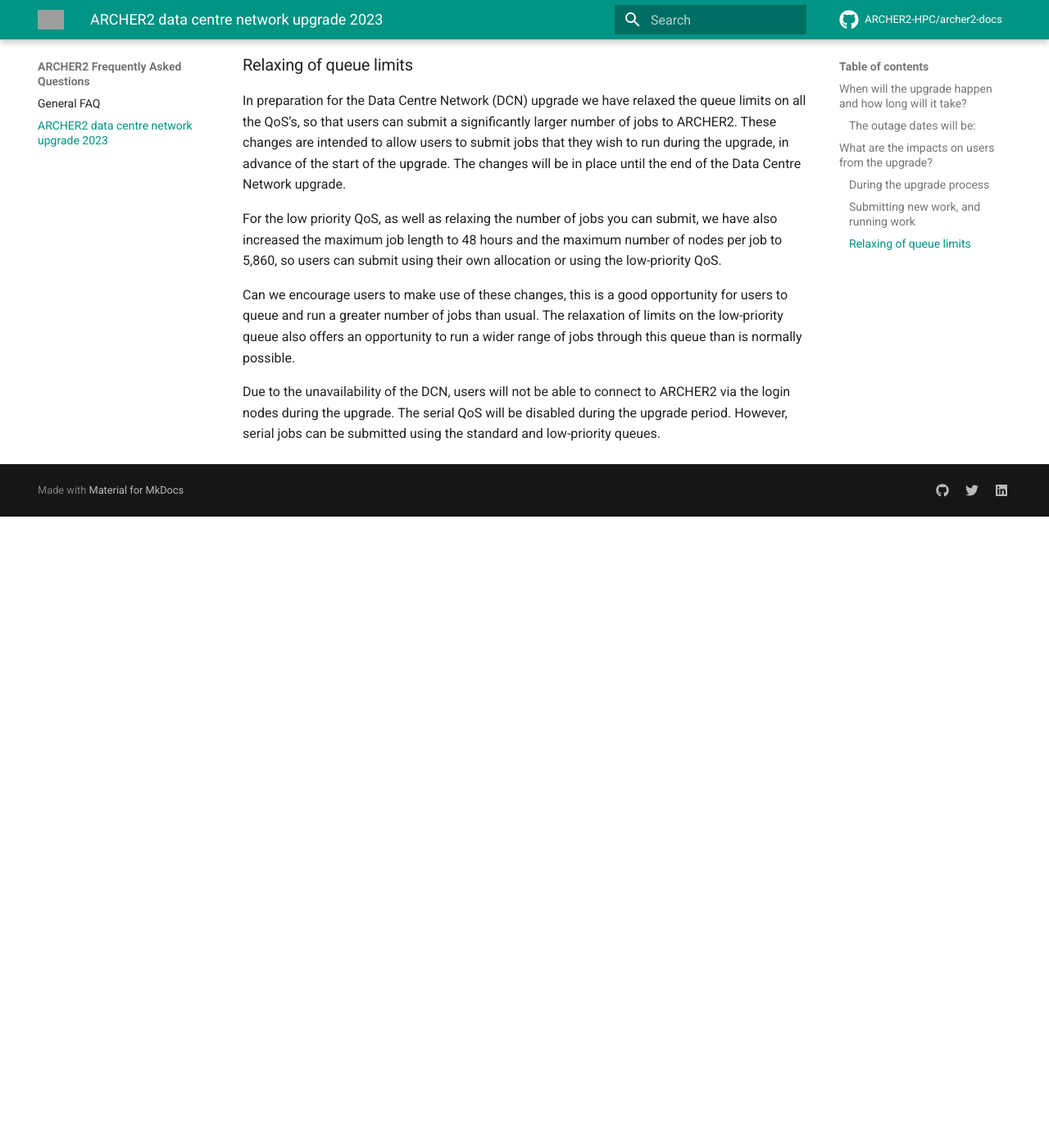
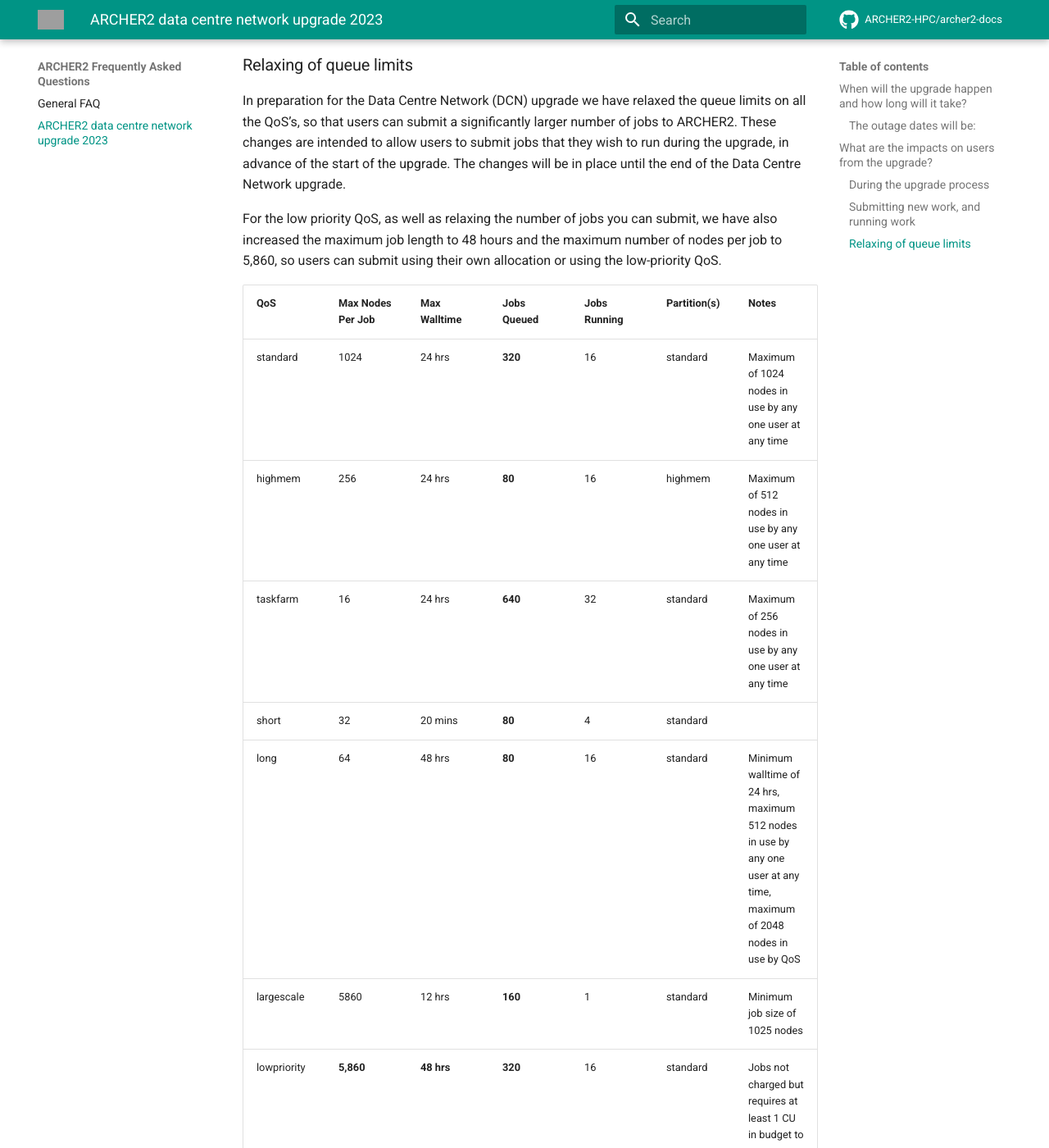
Before and after one commit to ARCHER2-HPC/archer2-docs, an MkDocs documentation site: the page built from docs/faq/network-upgrade-2023.md, in a window 1280 px wide and 1400 px high, scrolled down 1197 px. Shown: the whole window at 82% size. Built offline with MkDocs 1.6.1 and Material for MkDocs 9.7.7, drawn with Linux system fonts in a browser that asks for light colours; comment, search, counter and statistics services are not loaded; before the commit the page ends 1827 px from its top, so only the background shows below that; some of the changed text lies outside the part shown; grey boxes are pictures that could not be loaded.

Commit message:
Add relaxed QoS table

```diff
--- a/docs/faq/network-upgrade-2023.md
+++ b/docs/faq/network-upgrade-2023.md
@@ -43,6 +43,19 @@
 
 For the low priority QoS, as well as relaxing the number of jobs you can submit, we have also increased the maximum job length to 48 hours and the maximum number of nodes per job to 5,860, so users can submit using their own allocation or using the low-priority QoS.
 
+| QoS        | Max Nodes Per Job | Max Walltime | Jobs Queued | Jobs Running | Partition(s) | Notes |
+| ---------- | ----------------- | ------------ | ----------- | ------------ | ------------ | ------|
+| standard   | 1024               | 24 hrs       |  **320**          | 16           | standard     | Maximum of 1024 nodes in use by any one user at any time |
+| highmem   | 256               | 24 hrs       |  **80**          | 16           | highmem     | Maximum of 512 nodes in use by any one user at any time |
+| taskfarm   | 16               | 24 hrs       |  **640**          | 32           | standard     | Maximum of 256 nodes in use by any one user at any time |
+| short      | 32                 | 20 mins      |  **80**           | 4            | standard     | |
+| long       | 64                | 48 hrs       | **80**          | 16           | standard     | Minimum walltime of 24 hrs, maximum 512 nodes in use by any one user at any time, maximum of 2048 nodes in use by QoS |
+| largescale | 5860               | 12 hrs        |**160**           | 1            | standard     | Minimum job size of 1025 nodes |
+| lowpriority |  **5,860**               |   **48 hrs**       | **320**           | 16            | standard     | Jobs not charged but requires at least 1 CU in budget to use. |
+| serial | **disabled**   | -       | -          | -           | -    | - |
+| reservation | **not available**  | -       | -           | -           | -   |  |
+
+
 Can we encourage users to make use of these changes, this is a good opportunity for users to queue and run a greater number of jobs than usual. The relaxation of limits on the low-priority queue also offers an opportunity to run a wider range of jobs through this queue than is normally possible.
 
 Due to the unavailability of the DCN, users will not be able to connect to ARCHER2 via the login nodes during the upgrade. The serial QoS will be disabled during the upgrade period. However, serial jobs can be submitted using the standard and low-priority queues.
```
